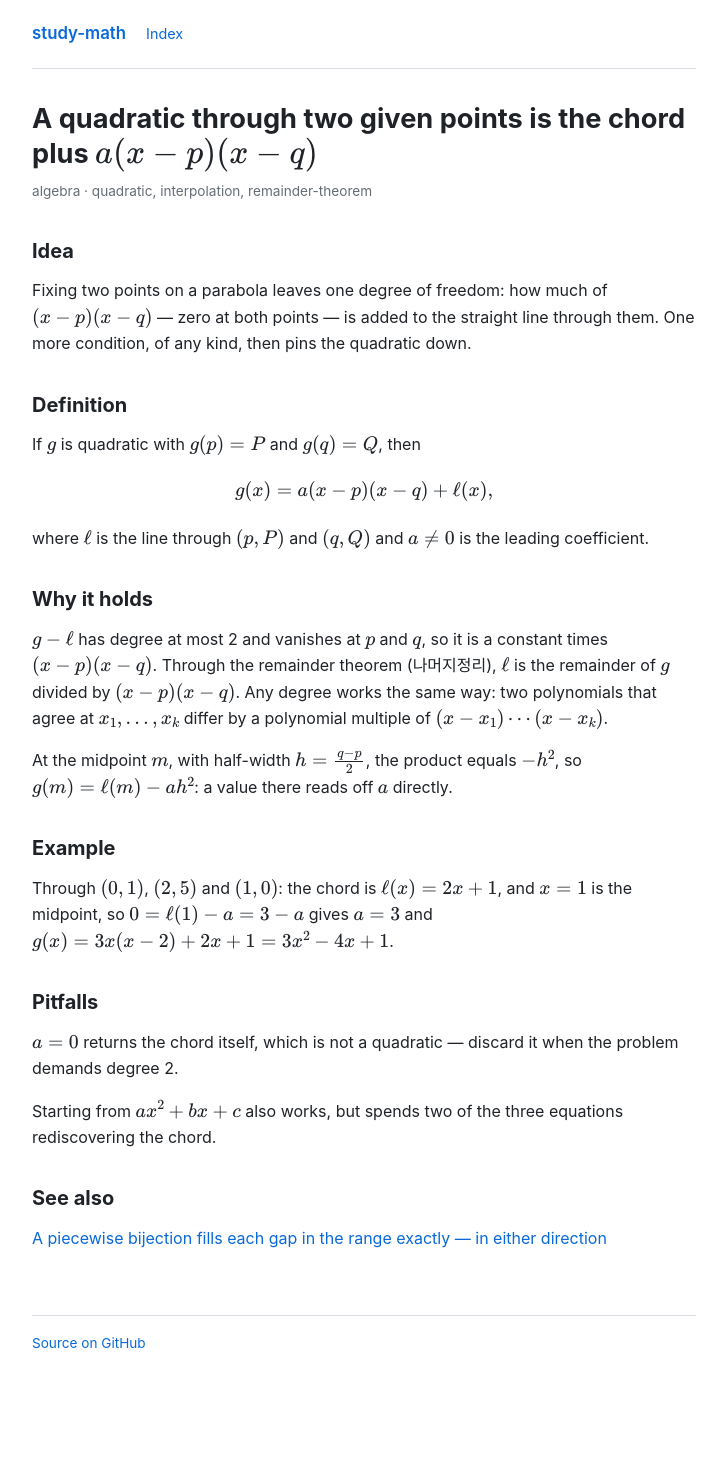
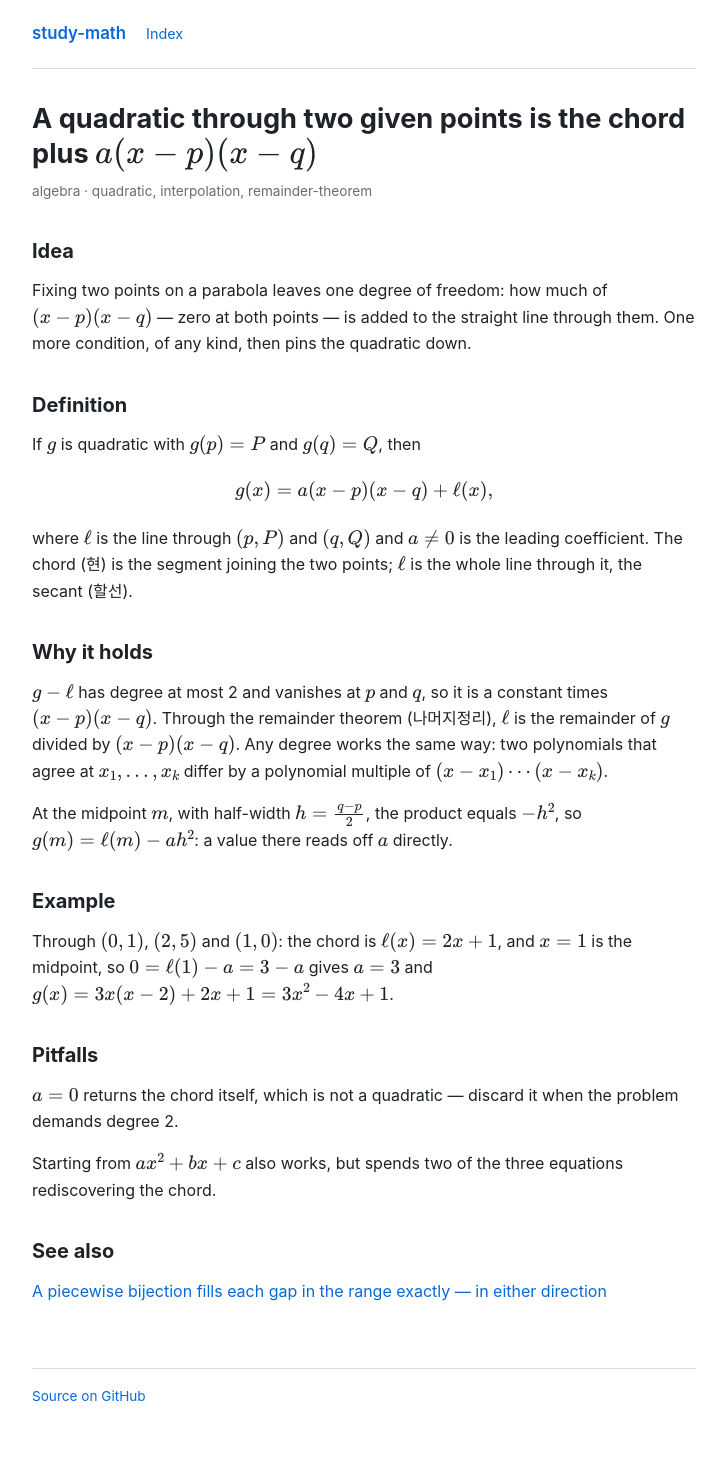
Before and after one commit to ctbot000/study-math, a Jekyll site: the page built from notes/algebra/quadratic-is-chord-plus-product.md, in a window 1280 px wide. Shown: the whole page, without its empty margins (276-1003 px from the left). Built offline with Jekyll 4.4.1, drawn with Linux system fonts in a browser that asks for light colours; our own code applies the rules of GitHub Pages for plain Markdown files; Markdown is read by kramdown in place of the engine named in the settings; before the commit the page ends 1419 px from its top, so only the background shows below that.

Commit message:
Gloss chord and secant in the chord-form note
Co-Authored-By: Claude Opus 5.5 <noreply@anthropic.com>

```diff
--- a/notes/algebra/quadratic-is-chord-plus-product.md
+++ b/notes/algebra/quadratic-is-chord-plus-product.md
@@ -18,7 +18,8 @@ If $g$ is quadratic with $g(p)=P$ and $g(q)=Q$, then
 $$g(x)=a(x-p)(x-q)+\ell(x),$$
 
 where $\ell$ is the line through $(p,P)$ and $(q,Q)$ and $a \ne 0$ is the
-leading coefficient.
+leading coefficient. The chord (현) is the segment joining the two points;
+$\ell$ is the whole line through it, the secant (할선).
 
 ## Why it holds
 
```
